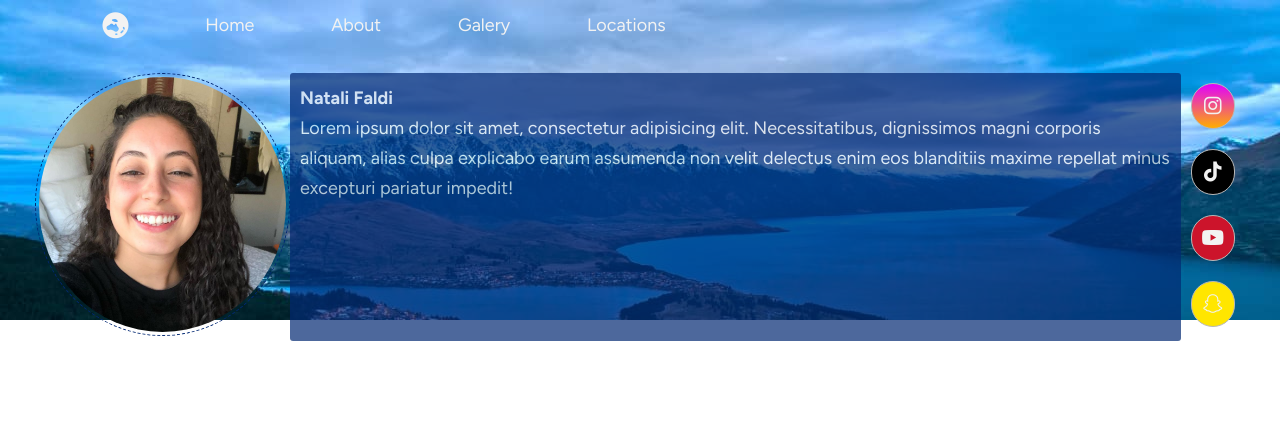
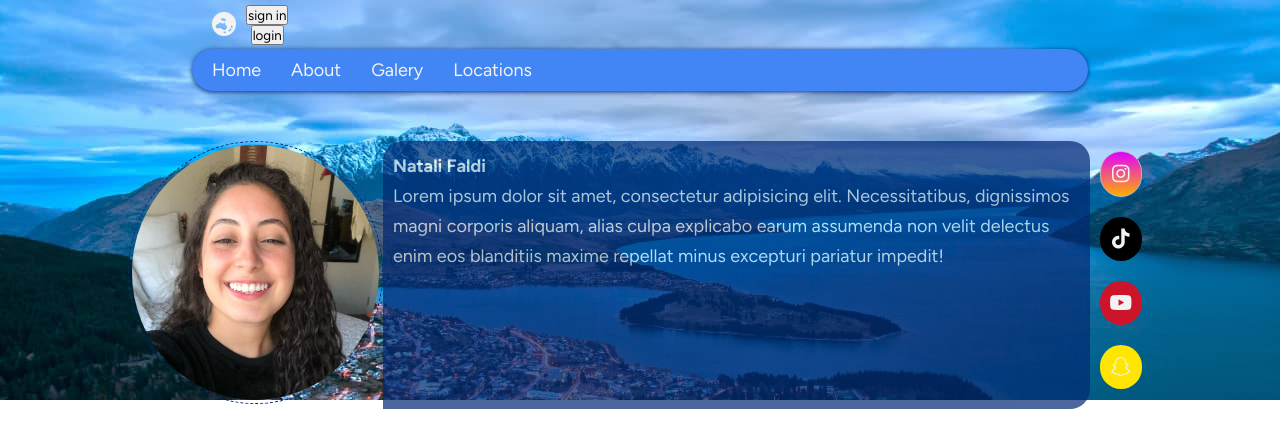
Before and after one commit to Indicattis/natifaldi, a plain HTML site: page index.html in a window 1280 px wide. Drawn offline with Linux system fonts and the light colour scheme.

Commit message:
Front End

```diff
--- a/css/style.scss
+++ b/css/style.scss
@@ -20,19 +20,6 @@ body {
 main {
     width: 70%;
 }
-// header
-header {
-    width: 100vw;
-    height: 40vh;
-    background-color: $base--color;
-    color: $background--color;
-    font-size: 1.8rem;
-    display: flex;
-    position: relative;
-    background-image: url(../img/backgrounds/bg--section.jpg);
-    background-repeat: no-repeat;
-    background-size: cover;
-}
 
 @mixin button--default {
     background-color: transparent;
@@ -44,58 +31,44 @@ header {
     border-radius: 3px;
     cursor: pointer;
 }
-
-//
+// header
+header {
+    width: 100vw;
+    height: 50vh;
+    background-color: $base--color;
+    color: $background--color;
+    font-size: 1.8rem;
+    display: flex;
+    flex-direction: column;
+    position: relative;
+    background-image: url(../img/backgrounds/bg--section.jpg);
+    background-repeat: no-repeat;
+    background-size: cover;
+}
 .menu--navbar {
     display: flex;
     flex-direction: column;
     flex-wrap: wrap;
-    width: 50%;
-    align-content: space-around;
+    width: 70%;
+    align-content: flex-start;
     justify-content: center;
     height: 50px;
 }
-.network--navbar {
-    width: 20%;
-    display: flex;
-    align-items: center;
-    height: 50px;
-    flex-direction: column;
-    flex-wrap: wrap;
-    align-content: flex-end;
-    justify-content: center;
+.menu--navbar.options {
+    background-color: $base--color;
+    width: 70%;
+    border-radius: 50px;
+    box-shadow: 0 1px 5px 0 $dark--color;
 }
 .menu--navbar .menu--item {
     padding: 10px;
     cursor: pointer;
     position: relative;
     overflow: hidden;
+    margin-left: 10px;
 }
-.menu--navbar .menu--item:first-child {
-    font-size: 2.6rem;
-}
-.network--navbar .menu--item {
-    padding: 10px;
-    cursor: pointer;
-}
-.menu--navbar .menu--item:after {
-    content: "";
-    background-color: $background--color;
-    width: 100%;
-    height: 2px;
-    position: absolute;
-    left: 100px;
-    bottom: 0;
-    transition: all .3s;
-}
-.menu--navbar .menu--item:first-child:after {
-    content: "";
-    width: 0;
-    height: 0;
-}
-.menu--navbar:hover .menu--item:after {
-    left: 0px;
-    transition: all .3s;
+.menu--navbar .menu--item.icon {
+    font-size: 2.4rem;
 }
 .menu--item.menu--toggle {
     display: none;
@@ -106,14 +79,17 @@ header {
     font-size: 2.2rem;
     cursor: pointer;
 }
-.header--perfil {
-    position: absolute;
-    top: 12%;
-    width: 100%;
+
+//
+//
+//
+
+.sec--perfil {
+    margin-top: 50px;
+    width: 80%;
     display: flex;
-    padding: 35px;
 }
-.header--perfil .perfil--img--case img {
+.sec--perfil .perfil--img--case img {
     border: 1px dashed $dark--color;
     padding: 3px;
     border-radius: 50%;
@@ -123,7 +99,7 @@ header {
     line-height: 30px;
     background-color: $dark--color;
     opacity: 0.7;
-    border-radius: 3px;
+    border-radius: 20px 20px 20px 0px;
 }
 .perfil--links--case {
     display: flex;
@@ -132,18 +108,23 @@ header {
 .perfil--instagram{
     background: linear-gradient(#e100ff, #ffae00);
     border-radius: 50px !important;
+    border: none;
 }
 .perfil--tiktok{
     background-color: #000 !important;
     border-radius: 50px !important;
+    border: none !important;
 }
 .perfil--youtube{
     background: #CC142B !important;
     border-radius: 50px !important;
+    border: none !important;
 }
 .perfil--snapchat{
     background-color: #ffe600 !important;
     border-radius: 50px !important;
+    border: none !important;
+    font-weight: 800 !important;
 }
 .perfil--links--case button {
     @include button--default();
--- a/index.html
+++ b/index.html
@@ -12,19 +12,20 @@
 <body>
     <header>
         <nav class="menu--navbar">
-            <div class="menu--item"><i class="fa-solid fa-earth-oceania"></i></div>
+            <div class="menu--item icon"><i class="fa-solid fa-earth-oceania"></i></div>
+            <button class="button--default">sign in </button>
+            <button class="button--default"> login</button>
+        </nav>
+        <nav class="menu--navbar options">
             <div class="menu--item">Home</div>
             <div class="menu--item">About</div>
             <div class="menu--item">Galery</div>
             <div class="menu--item">Locations</div>
         </nav>
-        <nav class="network--navbar">
-
-        </nav>
         <nav class="mobile--navbar">
             <div class="menu--item menu--toggle"><i class="fa-solid fa-bars-staggered"></i></div>
         </nav>
-        <section class="header--perfil">
+        <section class="sec--perfil">
             <div class="perfil--img--case">
                 <img src="./img/natali--perfil.PNG" alt="">
             </div>
@@ -40,6 +41,8 @@
             </div>
     </section>
     </header>
+
+
 </body>
 
 </html>
```
Also changed, not shown: css/style.css, 1 other file. Lines whose indentation alone changed are shown as unchanged.
